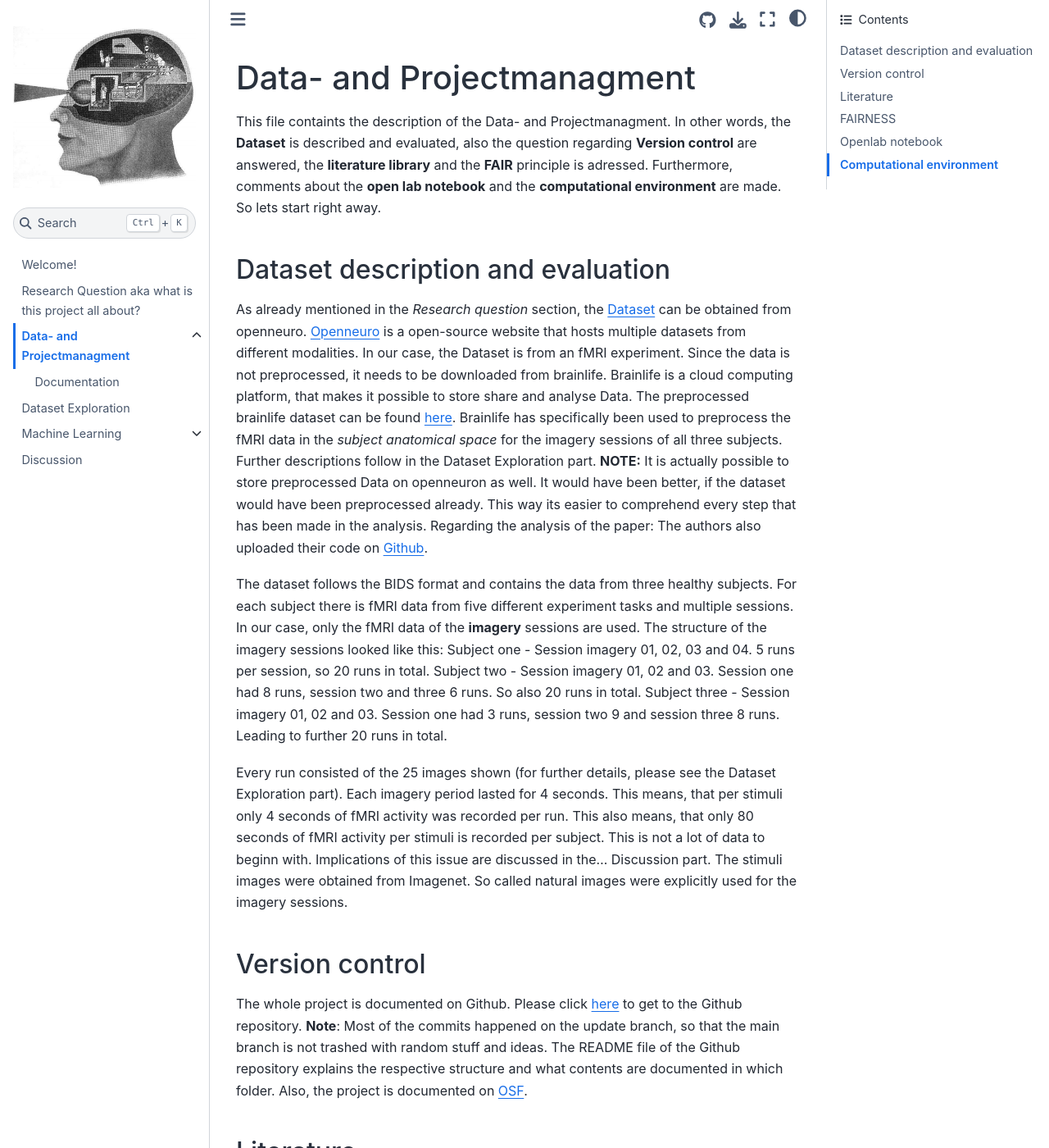
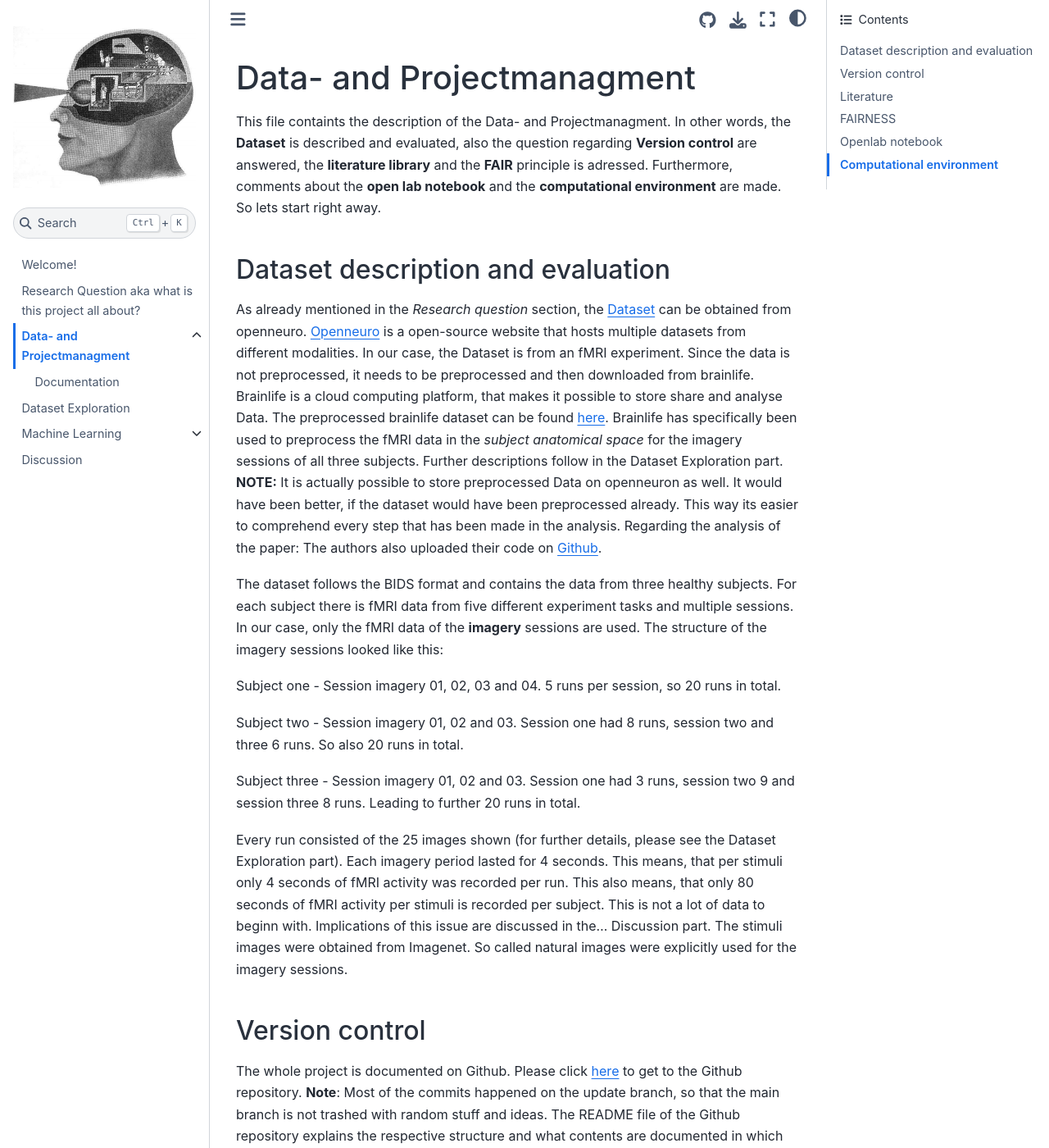
Before and after one commit to JNPauli/Banter, a Jupyter Book: the page built from content/general_information/Data_and_Projectmanagment.md, in a window 1280 px wide and 1400 px high. Shown: the whole window at 82% size. Built offline with Jupyter Book 1.0.4 settings and Sphinx 7.4.7 and the Sphinx Book theme 1.1.4, drawn with Linux system fonts in a browser that asks for light colours; pages that are not in the unit, such as notebooks, are missing from menus; some of the changed text lies outside the part shown.

Commit message:
renamed requirements file, improved structure

```diff
--- a/content/general_information/Data_and_Projectmanagment.md
+++ b/content/general_information/Data_and_Projectmanagment.md
@@ -2,12 +2,15 @@
 This file containts the description of the Data- and Projectmanagment. In other words, the **Dataset** is described and evaluated, also the question regarding **Version control** are answered, the **literature library** and the **FAIR** principle is adressed. Furthermore, comments about the **open lab notebook** and the **computational environment** are made. So lets start right away.
 
 ## Dataset description and evaluation
-As already mentioned in the *Research question* section, the [Dataset](https://openneuro.org/datasets/ds001506/versions/1.3.1) can be obtained from openneuro. [Openneuro](https://openneuro.org/) is a open-source website that hosts multiple datasets from different modalities. In our case, the Dataset is from an fMRI experiment. Since the data is not preprocessed, it needs to be downloaded from brainlife. Brainlife is a cloud computing platform, that makes it possible to store share and analyse Data. The preprocessed brainlife dataset can be found [here](https://brainlife.io/project/638b2a566881d56fbfac223e). Brainlife has specifically been used to preprocess the fMRI data in the *subject anatomical space* for the imagery sessions of all three subjects. Further descriptions follow in the Dataset Exploration part.
+As already mentioned in the *Research question* section, the [Dataset](https://openneuro.org/datasets/ds001506/versions/1.3.1) can be obtained from openneuro. [Openneuro](https://openneuro.org/) is a open-source website that hosts multiple datasets from different modalities. In our case, the Dataset is from an fMRI experiment. Since the data is not preprocessed, it needs to be preprocessed and then downloaded from brainlife. Brainlife is a cloud computing platform, that makes it possible to store share and analyse Data. The preprocessed brainlife dataset can be found [here](https://brainlife.io/project/638b2a566881d56fbfac223e). Brainlife has specifically been used to preprocess the fMRI data in the *subject anatomical space* for the imagery sessions of all three subjects. Further descriptions follow in the Dataset Exploration part.
 **NOTE:** It is actually possible to store preprocessed Data on openneuron as well. It would have been better, if the dataset would have been preprocessed already. This way its easier to comprehend every step that has been made in the analysis. Regarding the analysis of the paper: The authors also uploaded their code on [Github](https://github.com/KamitaniLab/DeepImageReconstruction).
 
 The dataset follows the BIDS format and contains the data from three healthy subjects. For each subject there is fMRI data from five different experiment tasks and multiple sessions. In our case, only the fMRI data of the **imagery** sessions are used. The structure of the imagery sessions looked like this:
+
 Subject one - Session imagery 01, 02, 03 and 04. 5 runs per session, so 20 runs in total.
+
 Subject two - Session imagery 01, 02 and 03. Session one had 8 runs, session two and three 6 runs. So also 20 runs in total.
+
 Subject three - Session imagery 01, 02 and 03. Session one had 3 runs, session two 9 and session three 8 runs. Leading to further 20 runs in total.
 
 Every run consisted of the 25 images shown (for further details, please see the Dataset Exploration part). Each imagery period lasted for 4 seconds. This means, that per stimuli only 4 seconds of fMRI activity was recorded per run. This also means, that only 80 seconds of fMRI activity per stimuli is recorded per subject. This is not a lot of data to beginn with. Implications of this issue are discussed in the... Discussion part.
```
Also changed, not shown: other parts of content/general_information/Data_and_Projectmanagment.md (+9 -4 lines).
